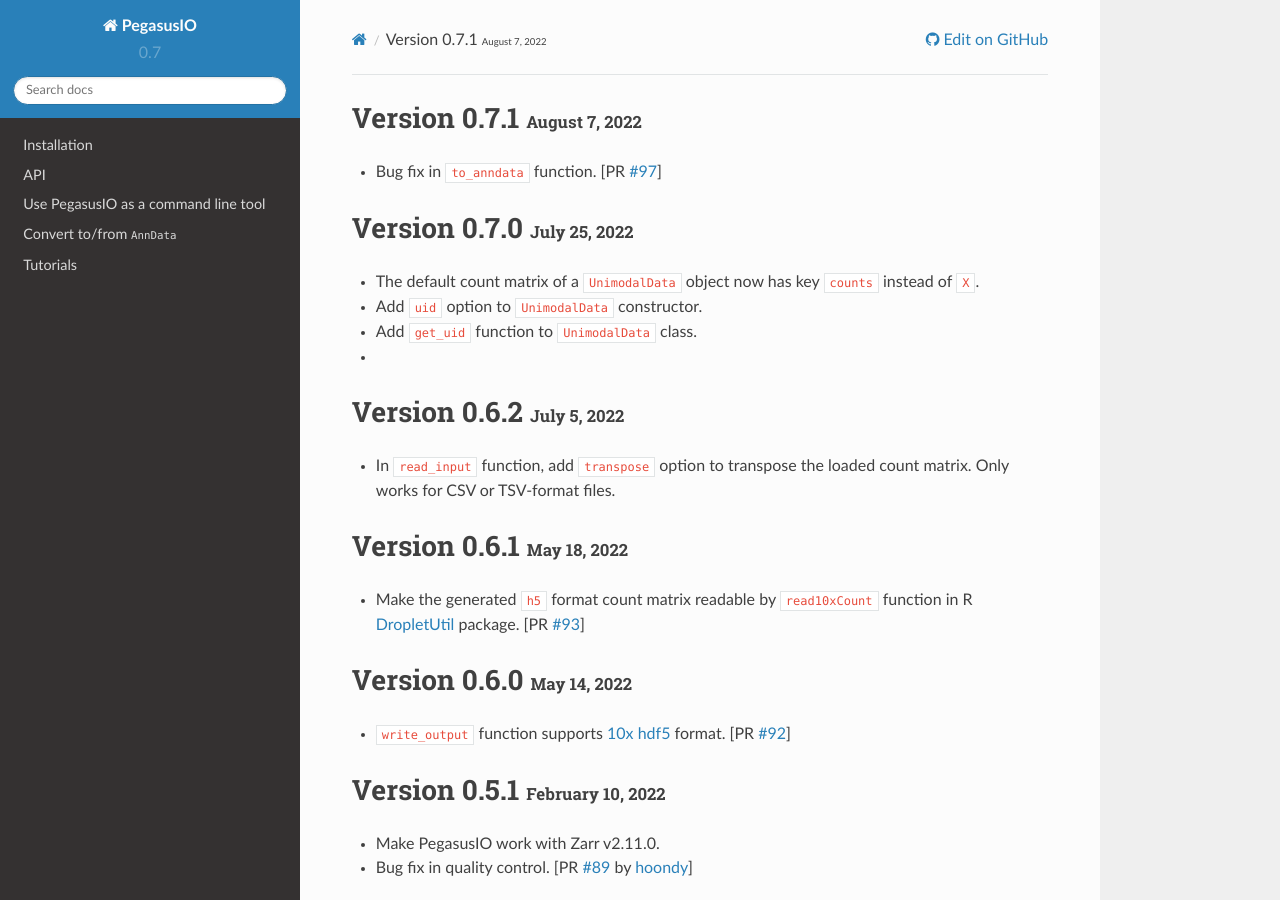
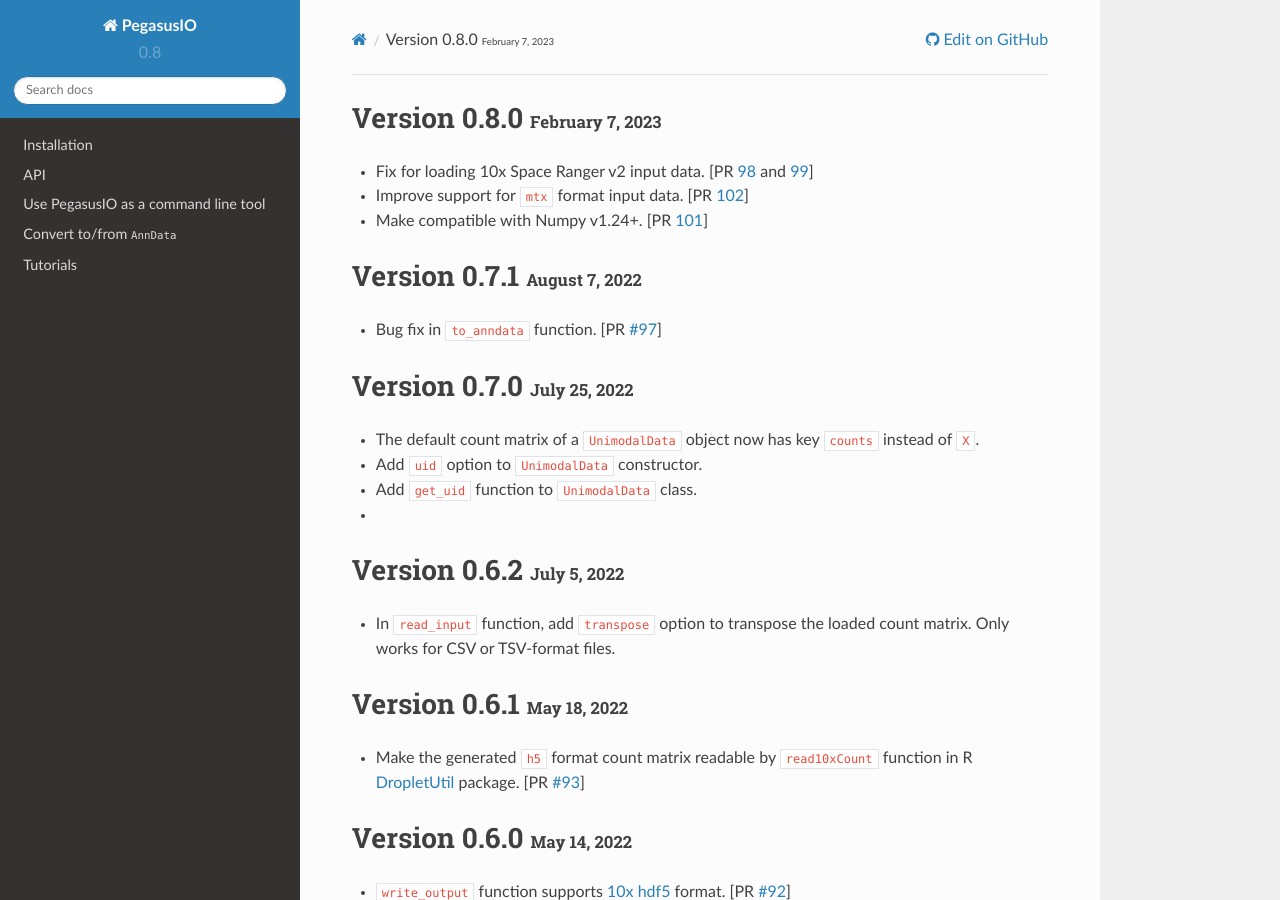
Before and after one commit to lilab-bcb/pegasusio, a Sphinx documentation site: the page built from docs/release_notes.rst, in a window 1280 px wide and 900 px high. Built offline with Sphinx 7.4.7 and the Read the Docs theme 2.0.0, drawn with Linux system fonts in a browser that asks for light colours; formulas are drawn with MathJax 3.

Commit message:
update docs

```diff
--- a/docs/conf.py
+++ b/docs/conf.py
@@ -30,9 +30,9 @@ author = (
 )
 
 # The short X.Y version
-version = "0.7"
+version = "0.8"
 # The full version, including alpha/beta/rc tags
-release = "0.7.1"
+release = "0.8.0"
 
 
 # -- General configuration ---------------------------------------------------
--- a/docs/release_notes.rst
+++ b/docs/release_notes.rst
@@ -1,4 +1,11 @@
 .. role:: small
+
+Version 0.8.0 :small:`February 7, 2023`
+----------------------------------------
+
+- Fix for loading 10x Space Ranger v2 input data. [PR `98 <https://github.com/lilab-bcb/pegasusio/pull/98>`_ and `99 <https://github.com/lilab-bcb/pegasusio/pull/99>`_]
+- Improve support for ``mtx`` format input data. [PR `102 <https://github.com/lilab-bcb/pegasusio/pull/102>`_]
+- Make compatible with Numpy v1.24+. [PR `101 <https://github.com/lilab-bcb/pegasusio/pull/101>`_]
 
 Version 0.7.1 :small:`August 7, 2022`
 -------------------------------------
```
Also changed, not shown: 1 other file.
